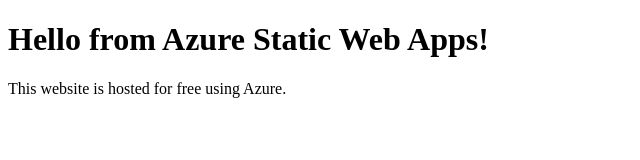
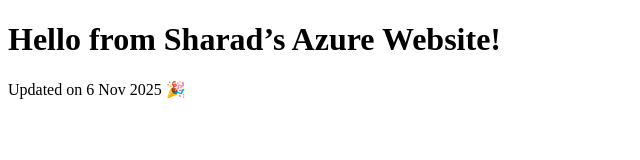
Before and after one commit to myfins/my-azure-static-site, a plain HTML site: page index.html in a window 1280 px wide. Shown: the whole page, without its empty margins (0-640 px from the left). Drawn offline with Linux system fonts and the light colour scheme.

Commit message:
Update index.html

```diff
--- a/index.html
+++ b/index.html
@@ -5,7 +5,7 @@
   <link rel="stylesheet" href="style.css">
 </head>
 <body>
-  <h1>Hello from Azure Static Web Apps!</h1>
-  <p>This website is hosted for free using Azure.</p>
+<h1>Hello from Sharad’s Azure Website!</h1>
+<p>Updated on 6 Nov 2025 🎉</p>
 </body>
 </html>
```
